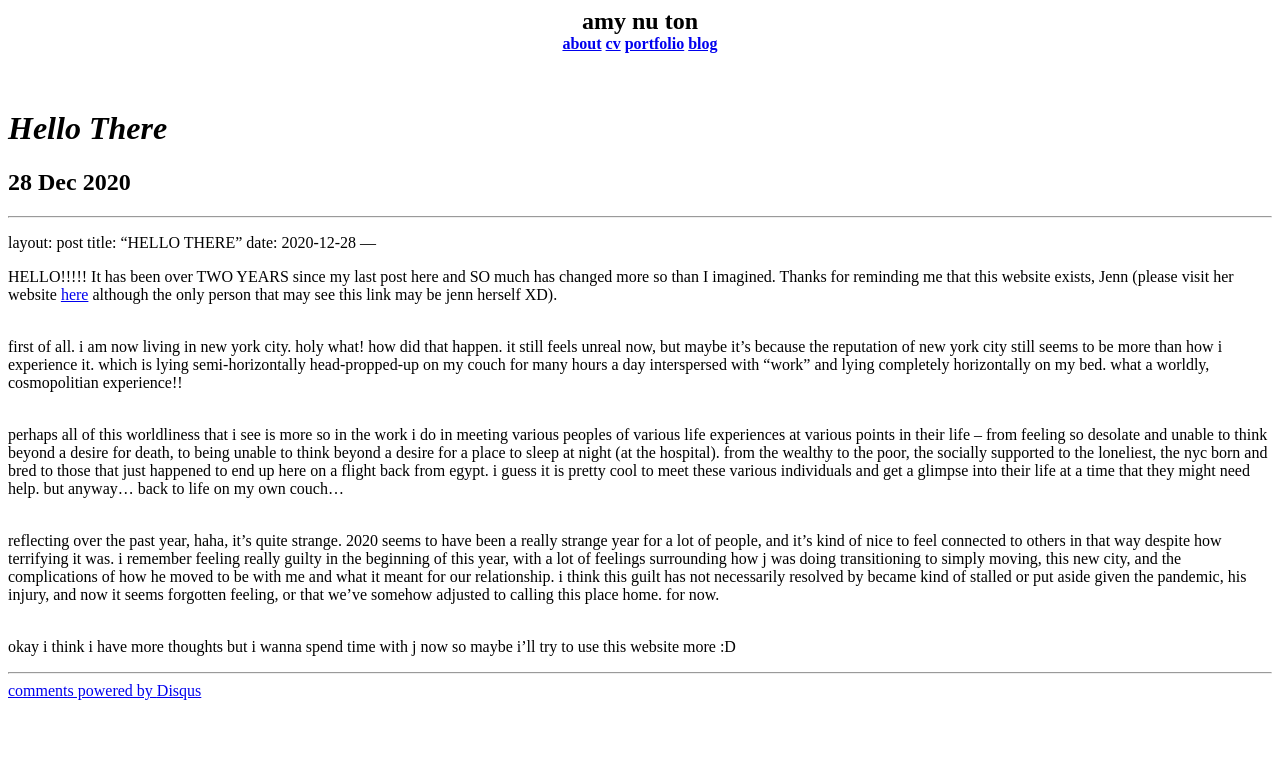
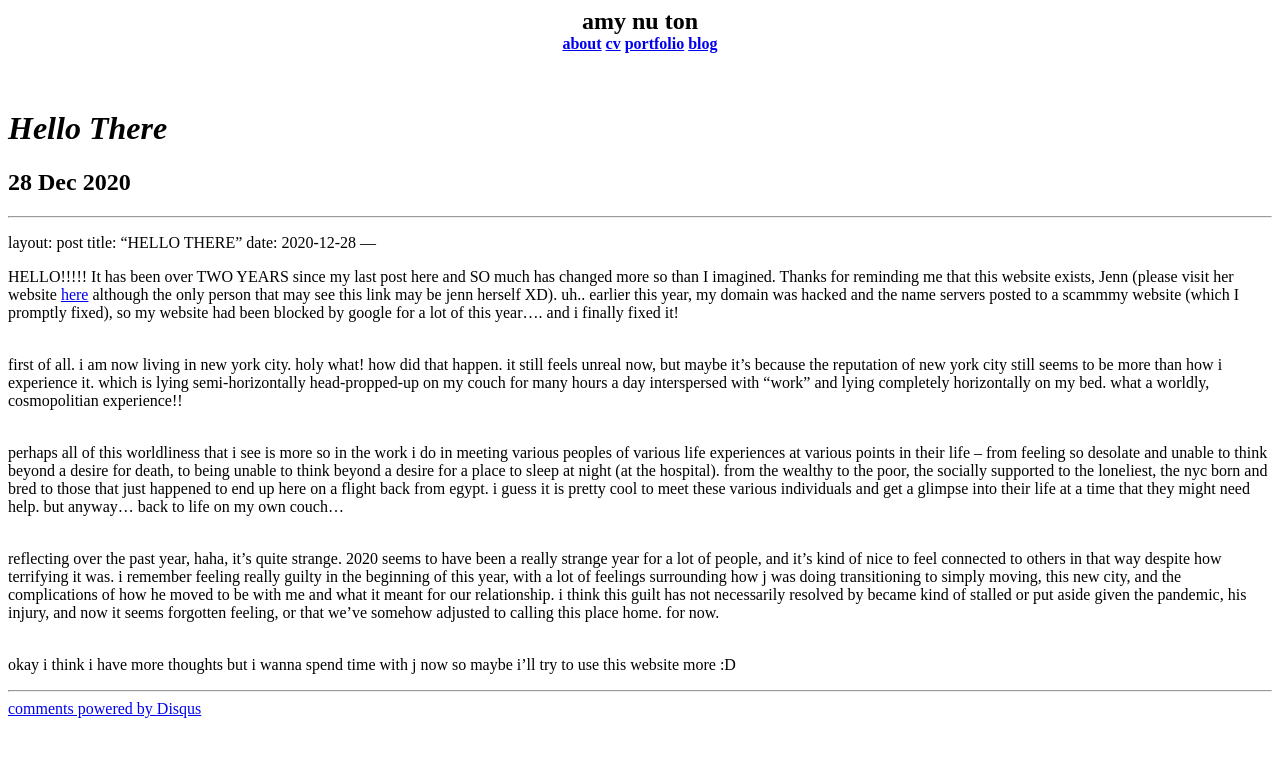
Before and after one commit to anvton/anvton.github.io, a Jekyll site: the page built from _posts/2020-12-28-HELLO-THERE.md, in a window 1280 px wide. Shown: the top 757 px of the page. Built offline with Jekyll 4.4.1, drawn with Linux system fonts in a browser that asks for light colours; our own code applies the rules of GitHub Pages for plain Markdown files; comment, search, counter and statistics services are not loaded.

Commit message:
Update 2020-12-28-HELLO-THERE.md

```diff
--- a/_posts/2020-12-28-HELLO-THERE.md
+++ b/_posts/2020-12-28-HELLO-THERE.md
@@ -4,7 +4,7 @@
  date: 2020-12-28
  ---
 
- HELLO!!!!! It has been over TWO YEARS since my last post here and SO much has changed more so than I imagined. Thanks for reminding me that this website exists, Jenn (please visit her website <a href="http://butter.city" target="_blank">here</a> although the only person that may see this link may be jenn herself XD).
+ HELLO!!!!! It has been over TWO YEARS since my last post here and SO much has changed more so than I imagined. Thanks for reminding me that this website exists, Jenn (please visit her website <a href="http://butter.city" target="_blank">here</a> although the only person that may see this link may be jenn herself XD). uh.. earlier this year, my domain was hacked and the name servers posted to a scammmy website (which I promptly fixed), so my website had been blocked by google for a lot of this year.... and i finally fixed it!
 
  <br />first of all. i am now living in new york city. holy what! how did that happen. it still feels unreal now, but maybe it's because the reputation of new york city still seems to be more than how i experience it. which is lying semi-horizontally head-propped-up on my couch for many hours a day interspersed with "work" and lying completely horizontally on my bed. what a worldly, cosmopolitian experience!!
 
```
